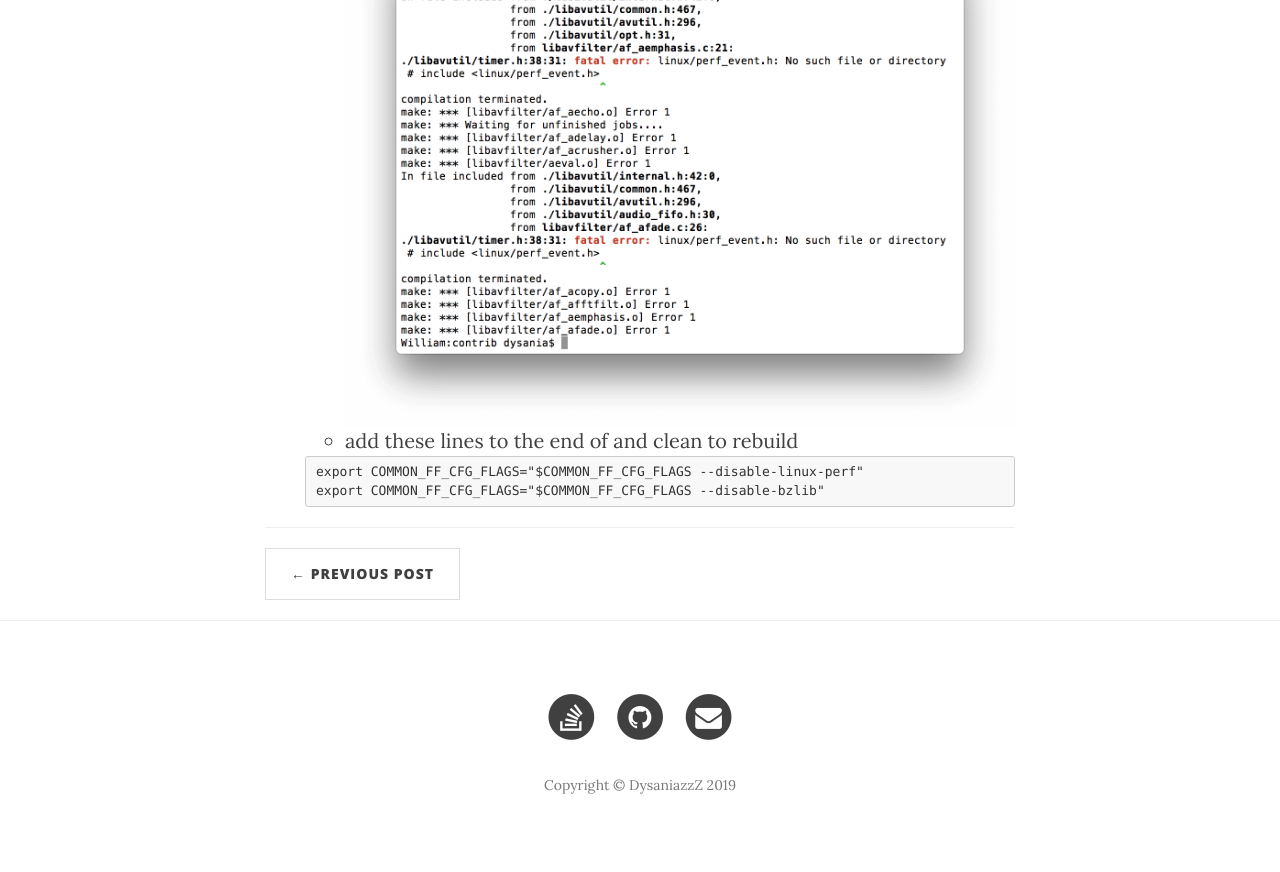
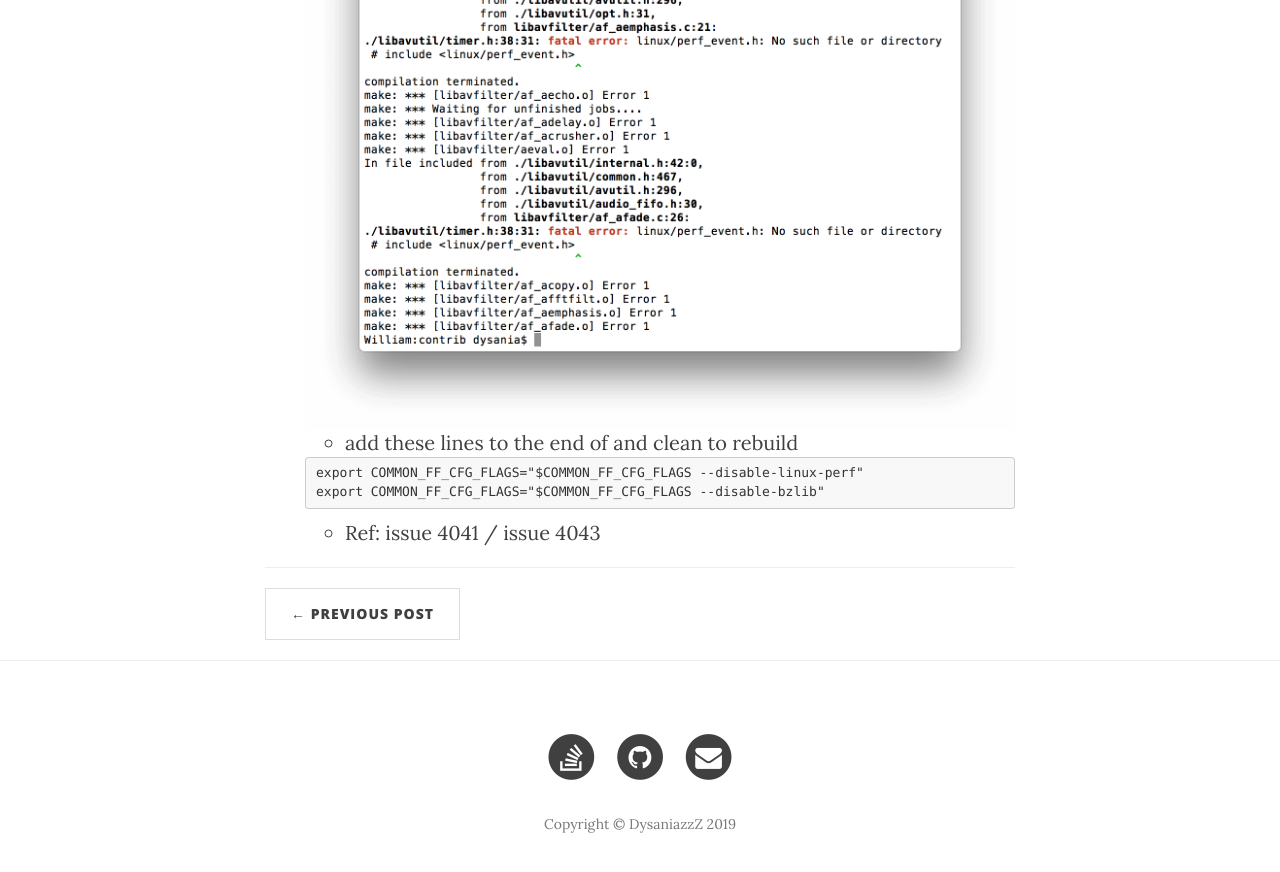
Before and after one commit to DysaniazzZ/dysaniazzz.github.io, a Jekyll site: the page built from _posts/2019-09-07-ijkplayer01.md, in a window 1280 px wide and 900 px high, scrolled down 2217 px. Shown: the top 872 px of the window. Built offline with Jekyll 4.4.1, drawn with Linux system fonts in a browser that asks for light colours; nearby versions of some CDN libraries; some of the changed text lies outside the part shown.

Commit message:
update blog

````diff
--- a/_posts/2019-09-07-ijkplayer01.md
+++ b/_posts/2019-09-07-ijkplayer01.md
@@ -15,7 +15,7 @@ header-img: "img/20190907/bg.jpg"
     NDK r10e (strongly recommended)
     ```
 
-  * install homebrew, git, yasm(skip this step if you have already installed)
+  * install homebrew, git, yasm (skip this step if you have already installed)
 
     ```
     ruby -e "$(curl -fsSL https://raw.githubusercontent.com/Homebrew/install/master/install)"
@@ -86,11 +86,11 @@ header-img: "img/20190907/bg.jpg"
 ### Compile terminated with errors?
 
   * linux/perf_event.h: No such file or directory
-    * Ref: [issue 4041](https://github.com/Bilibili/ijkplayer/issues/4041) / [issue 4043](https://github.com/Bilibili/ijkplayer/issues/4043)
-    * ![]({{site.baseurl}}/img/20190907/001.png)
+    ![]({{site.baseurl}}/img/20190907/001.png)
     * add these lines to the end of <module-yours.sh> and clean to rebuild
 
     ```
     export COMMON_FF_CFG_FLAGS="$COMMON_FF_CFG_FLAGS --disable-linux-perf"
     export COMMON_FF_CFG_FLAGS="$COMMON_FF_CFG_FLAGS --disable-bzlib"
     ```
+    * Ref: [issue 4041](https://github.com/Bilibili/ijkplayer/issues/4041) / [issue 4043](https://github.com/Bilibili/ijkplayer/issues/4043)
````
